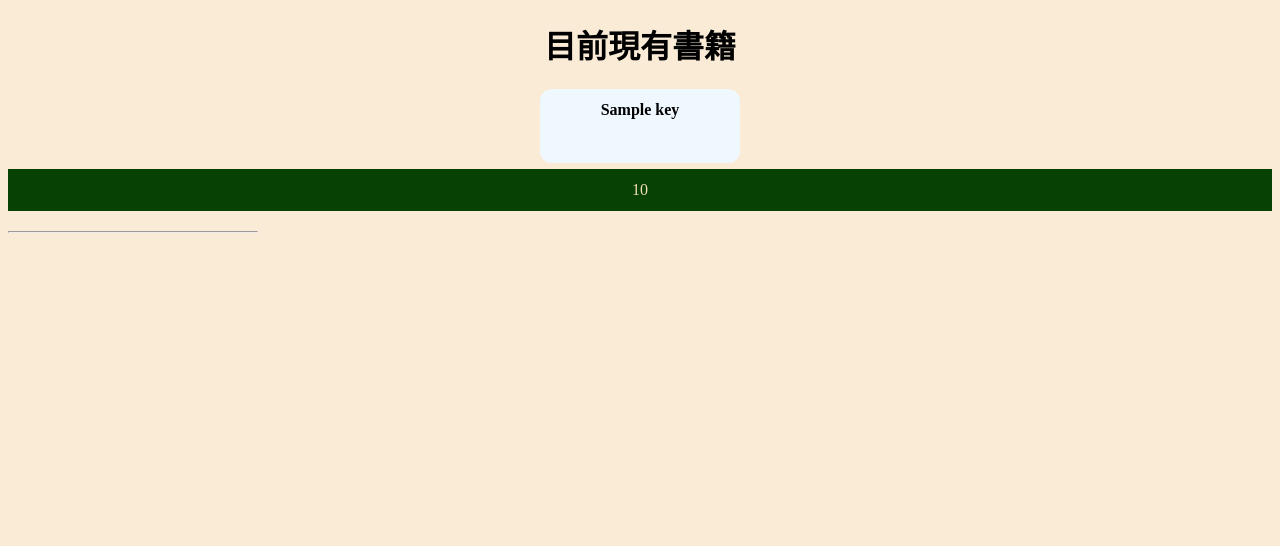
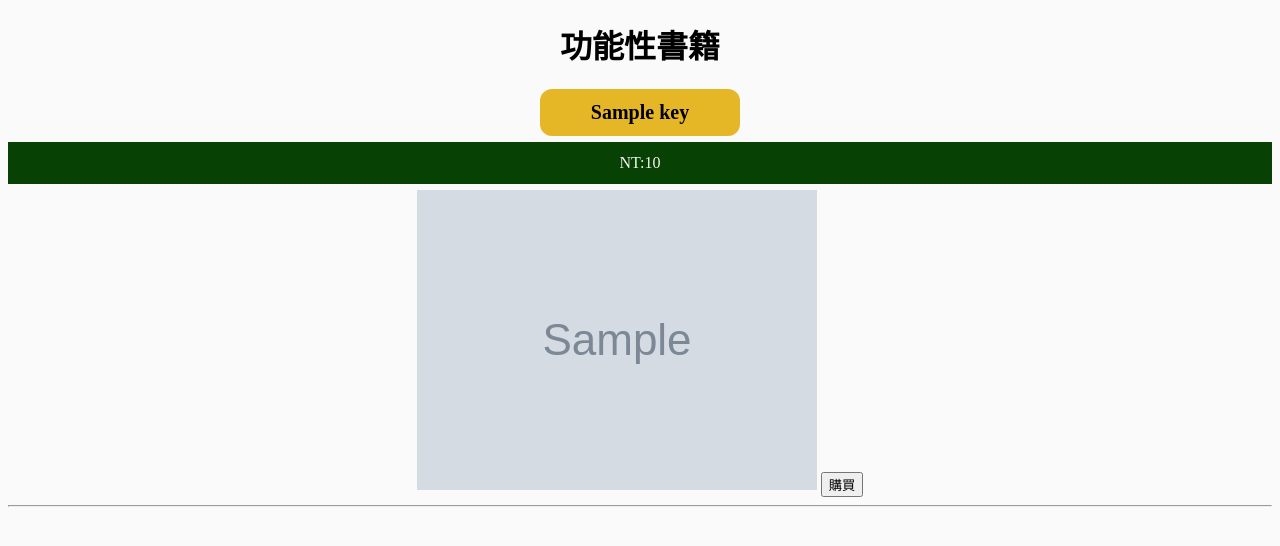
Before and after one commit to anyen936/flask0929, a Flask app: template templates/books.html in a window 1280 px wide. Shown: the top 546 px of the page. Run offline with Flask 3, Linux system fonts and the light colour scheme; the template is opened without the code that fills it: most values are stand-ins (such as "Sample title", 1, 10 or a date in 2020); grey boxes marked "Sample" are stand-in pictures.

Commit message:
books.html 新增購買紐

```diff
--- a/main.py
+++ b/main.py
@@ -2,8 +2,23 @@ from flask import Flask, render_template
 from datetime import datetime
 
 app = Flask(__name__)
-
-books = {1: "python book", 2: "Java book", 3: "Flask book"}
+books = {
+    1: {
+        "name": "Python book",
+        "price": 299,
+        "image_url": "https://im2.book.com.tw/image/getImage?i=https://www.books.com.tw/img/CN1/136/11/CN11361197.jpg&v=58096f9ck&w=348&h=348",
+    },
+    2: {
+        "name": "Java book",
+        "price": 399,
+        "image_url": "https://im1.book.com.tw/image/getImage?i=https://www.books.com.tw/img/001/087/31/0010873110.jpg&v=5f7c475bk&w=348&h=348",
+    },
+    3: {
+        "name": "C# book",
+        "price": 499,
+        "image_url": "https://im1.book.com.tw/image/getImage?i=https://www.books.com.tw/img/001/036/04/0010360466.jpg&v=62d695bak&w=348&h=348",
+    },
+}
 
 
 @app.route("/bmi/name=<name>&height=<h>&weight=<w>")
@@ -43,7 +58,7 @@ def books_b(id):
 @app.route("/book")
 def books_a():
     for key in books:
-        print(book[key])
+        print(books[key])
     return render_template("books.html", books=books)
 
 
--- a/templates/books.html
+++ b/templates/books.html
@@ -7,7 +7,7 @@
     <title>書店首頁</title>
     <style>
         body {
-            background-color: antiquewhite;
+            background-color: #fafafa;
             text-align: center;
         }
 
@@ -15,18 +15,16 @@
             background-color: rgb(7, 65, 4);
             padding: 12px;
             margin: 6px 0px;
-            color: wheat;
+            color: rgb(247, 244, 239);
 
         }
 
         .bookname {
-            font: size 20px;
+            font-size: 20px;
             font-weight: bold;
-            background-color: aliceblue;
+            background-color: rgb(229, 182, 38);
             width: 200px;
             margin: 0 auto;
-            border-radius: 12px;
-            height: 50px;
             border-radius: 12px;
             padding: 12px 0px;
         }
@@ -34,29 +32,32 @@
         .bookimage {
             width: 250px;
             border-radius: 12px;
-            border: 1px black;
+            border: 1px rgb(125, 86, 86);
             padding: 6px 0px;
+            margin: 0 auto;
+            display: block;
         }
     </style>
 </head>
 
 <body>
-    <h1>目前現有書籍</h1>
+    <h1>功能性書籍</h1>
     <!--{{books}}-->
-    {%for key in book %}
+    {%for key in books %}
 
     <div class="bookname">
-        {{books[key]["name"]}}
+        {{books[key].name}}
     </div>
 
-    <div class="price">{{books[key]["price"]}} </div>
-    <div class="bookimage" img src="{{books[key][image_url]}}" alt="">
-        <hr>
+    <div class="price">NT:{{books[key].price}} </div>
+    <img claa="bookimage" src="{{books[key].image_url}}" alt="">
+    <button>購買</button>
+    <hr>
 
 
 
 
-        {% endfor %}
+    {% endfor %}
 
 </body>
 
```
